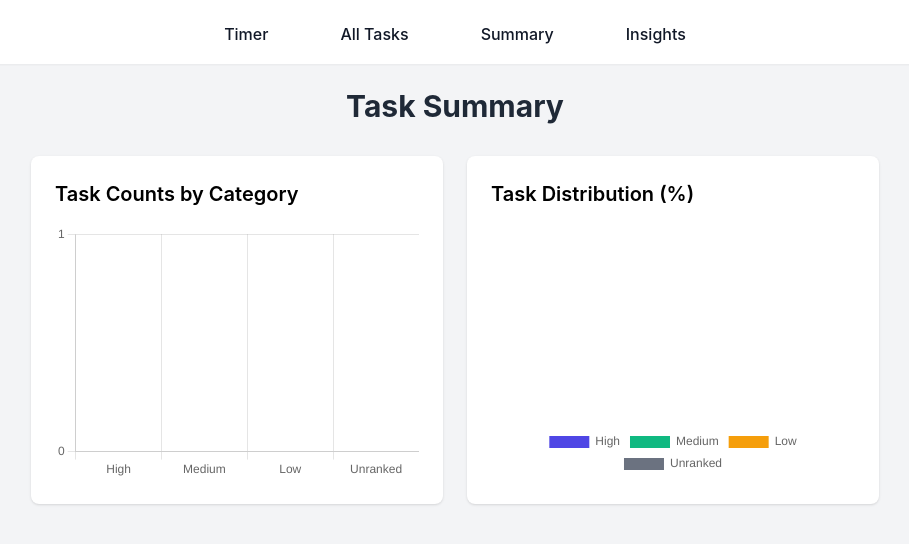
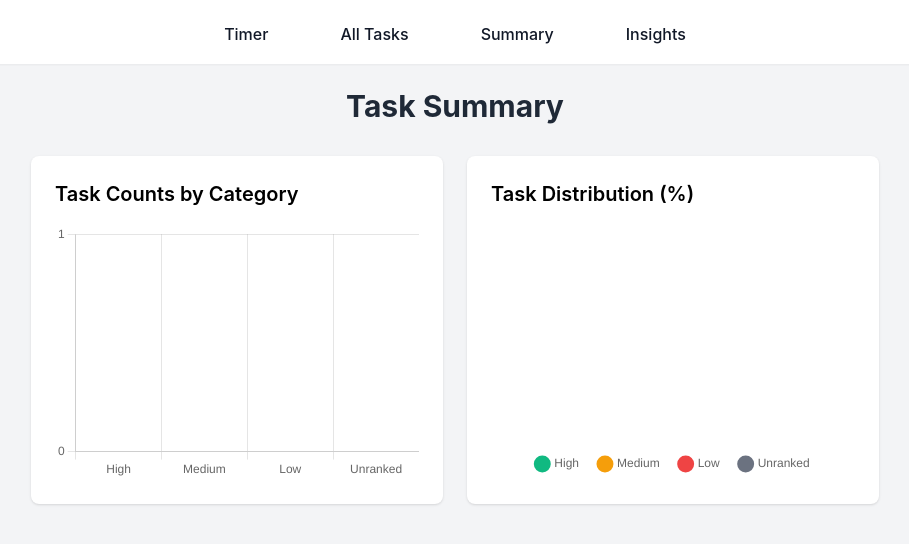
Before and after one commit to evelynso2024/TimeWell, a React (Create React App) app: page /summary in a window 1280 px wide. Shown: the top 544 px of the page, without its empty margins (185-1094 px from the left). Built offline with nearby package versions, Linux system fonts and the light colour scheme; the HTML template or start-up script is replaced by a standard one.

Commit message:
Update Summary.js

```diff
--- a/src/components/Summary.js
+++ b/src/components/Summary.js
@@ -10,14 +10,14 @@ function Summary() {
       labels: ['High', 'Medium', 'Low', 'Unranked'],
       datasets: [{
         data: [0, 0, 0, 0],
-        backgroundColor: ['#4F46E5', '#10B981', '#F59E0B', '#6B7280']
+        backgroundColor: ['#10B981', '#F59E0B', '#EF4444', '#6B7280']  // Changed colors
       }]
     },
     percentages: {
       labels: ['High', 'Medium', 'Low', 'Unranked'],
       datasets: [{
         data: [0, 0, 0, 0],
-        backgroundColor: ['#4F46E5', '#10B981', '#F59E0B', '#6B7280']
+        backgroundColor: ['#10B981', '#F59E0B', '#EF4444', '#6B7280']  // Changed colors
       }]
     }
   });
@@ -54,7 +54,7 @@ function Summary() {
         labels: ['High', 'Medium', 'Low', 'Unranked'],
         datasets: [{
           data: Object.values(leverageCounts),
-          backgroundColor: ['#4F46E5', '#10B981', '#F59E0B', '#6B7280'],
+          backgroundColor: ['#10B981', '#F59E0B', '#EF4444', '#6B7280'],  // Green, Yellow, Red, Gray
           borderWidth: 0
         }]
       },
@@ -62,7 +62,7 @@ function Summary() {
         labels: ['High', 'Medium', 'Low', 'Unranked'],
         datasets: [{
           data: percentages,
-          backgroundColor: ['#4F46E5', '#10B981', '#F59E0B', '#6B7280'],
+          backgroundColor: ['#10B981', '#F59E0B', '#EF4444', '#6B7280'],  // Green, Yellow, Red, Gray
           borderWidth: 0
         }]
       }
@@ -79,7 +79,7 @@ function Summary() {
         {/* Bar Chart */}
         <div className="bg-white rounded-lg shadow p-6">
           <h2 className="text-xl font-semibold mb-4">Task Counts by Category</h2>
-          <div className="h-64 flex items-center justify-center">
+          <div className="h-64">
             <Bar
               data={taskStats.counts}
               options={{
@@ -106,7 +106,7 @@ function Summary() {
         {/* Donut Chart */}
         <div className="bg-white rounded-lg shadow p-6">
           <h2 className="text-xl font-semibold mb-4">Task Distribution (%)</h2>
-          <div className="h-64 flex items-center justify-center">
+          <div className="h-64">
             <Doughnut
               data={taskStats.percentages}
               options={{
@@ -114,7 +114,14 @@ function Summary() {
                 maintainAspectRatio: false,
                 plugins: {
                   legend: {
-                    position: 'bottom'
+                    position: 'bottom',
+                    labels: {
+                      usePointStyle: true,
+                      padding: 20,
+                      font: {
+                        size: 12
+                      }
+                    }
                   }
                 }
               }}
```
